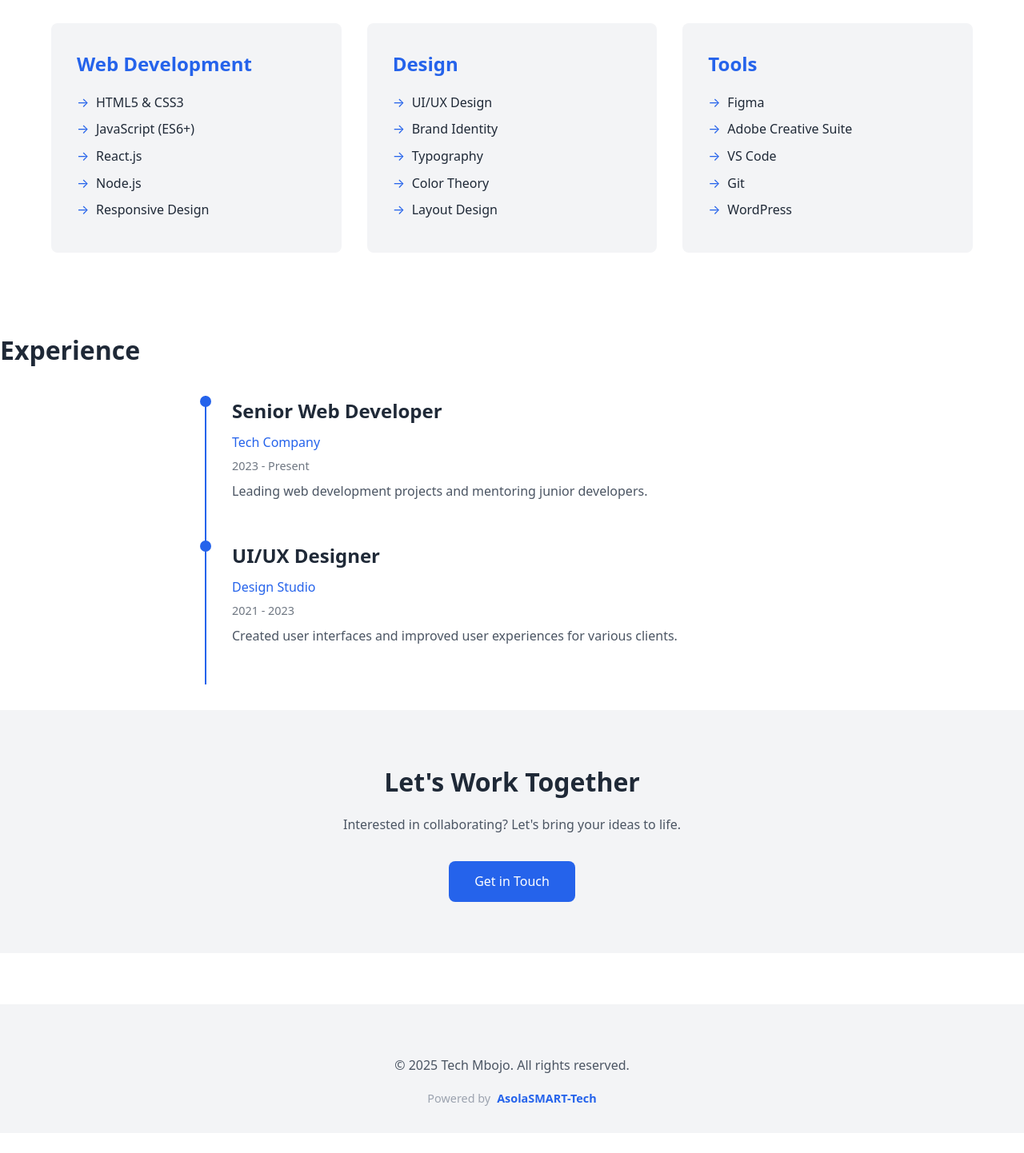
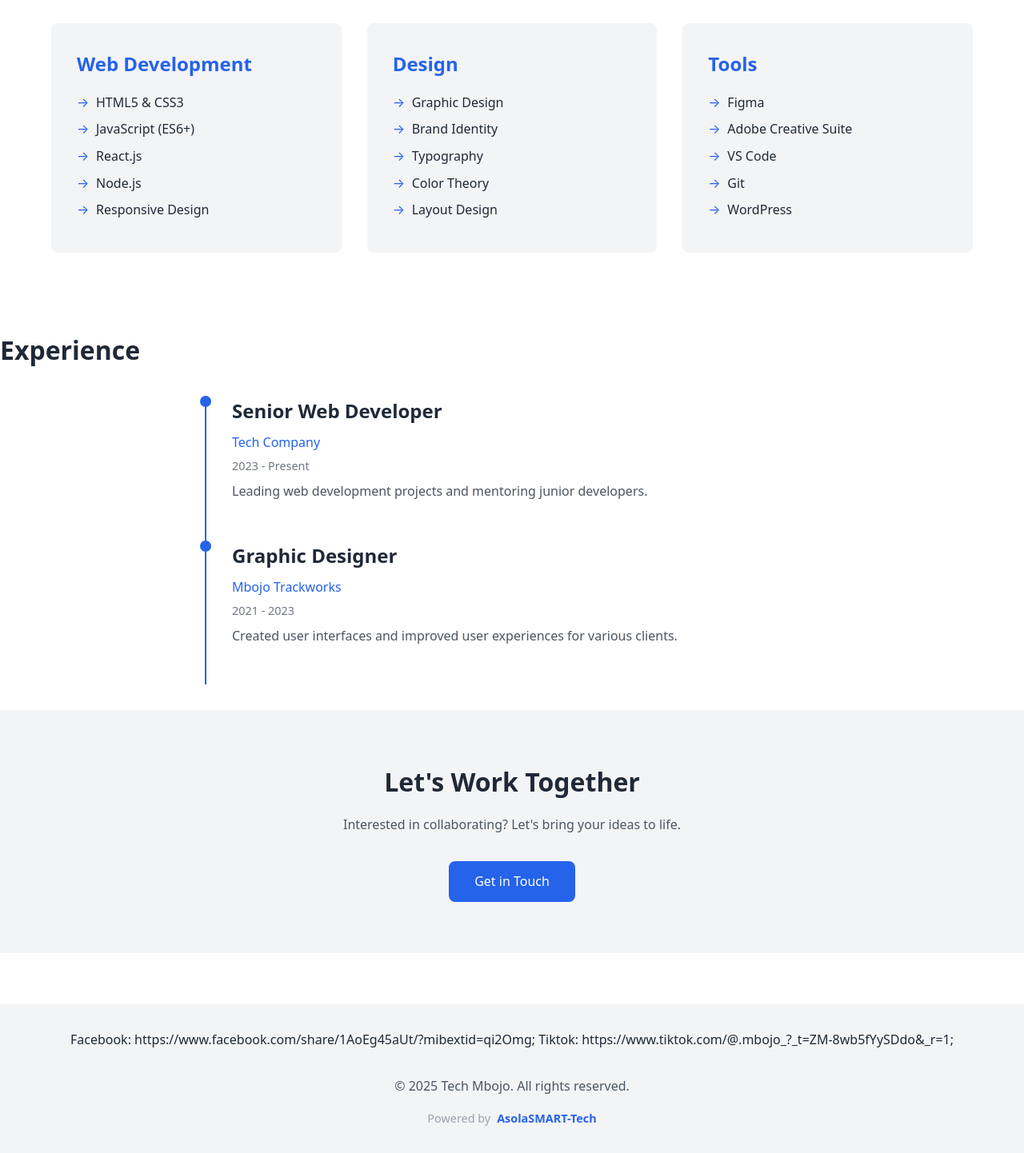
Before and after one commit to MbojoTech-gif/Techmbojo, a plain HTML site: page about.html in a window 1280 px wide. Shown: the part 530-1972 px from the top of the page at 80% size. Before the commit the page ends 1947 px from the top, so only its background shows below. Drawn offline with Linux system fonts and the light colour scheme.

Commit message:
initial commit

```diff
--- a/about.html
+++ b/about.html
@@ -48,7 +48,7 @@
                 <div class="skill-category" data-animate="slide-in">
                     <h3>Design</h3>
                     <ul>
-                        <li>UI/UX Design</li>
+                        <li>Graphic Design</li>
                         <li>Brand Identity</li>
                         <li>Typography</li>
                         <li>Color Theory</li>
@@ -78,8 +78,8 @@
                     <p>Leading web development projects and mentoring junior developers.</p>
                 </div>
                 <div class="timeline-item" data-animate="fade-in">
-                    <h3>UI/UX Designer</h3>
-                    <p class="company">Design Studio</p>
+                    <h3>Graphic Designer</h3>
+                    <p class="company">Mbojo Trackworks</p>
                     <p class="period">2021 - 2023</p>
                     <p>Created user interfaces and improved user experiences for various clients.</p>
                 </div>
@@ -95,6 +95,8 @@
 
     <footer>
         <div class="social-links">
+            Facebook: https://www.facebook.com/share/1AoEg45aUt/?mibextid=qi2Omg;
+            Tiktok: https://www.tiktok.com/@.mbojo_?_t=ZM-8wb5fYySDdo&_r=1;
             <!-- Add your social media links here -->
         </div>
         <p>&copy; 2025 Tech Mbojo. All rights reserved.</p>
```
Also changed, not shown: contact.html (+1 -1 lines), index.html (+1 -1 lines), projects.html (+1 -1 lines).
